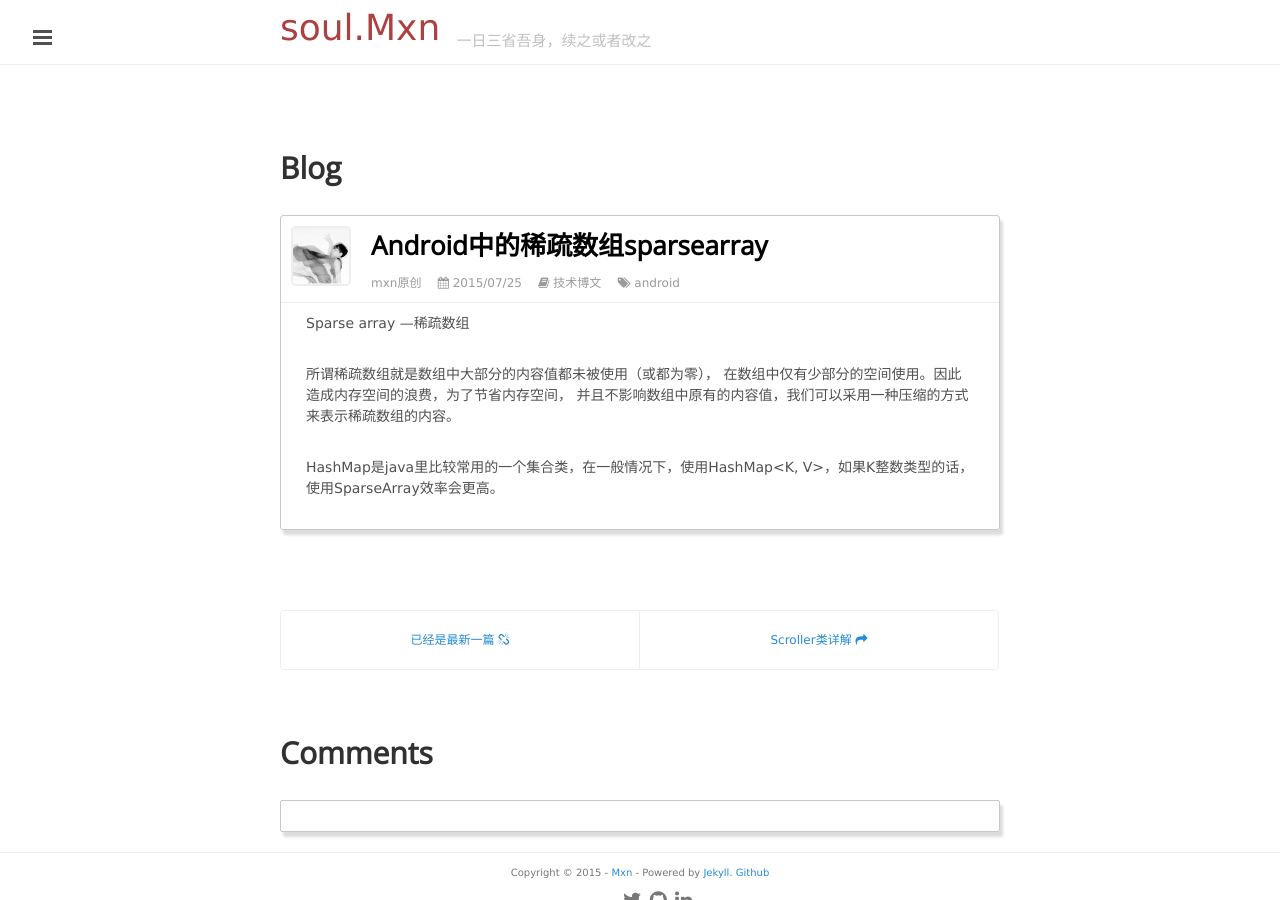
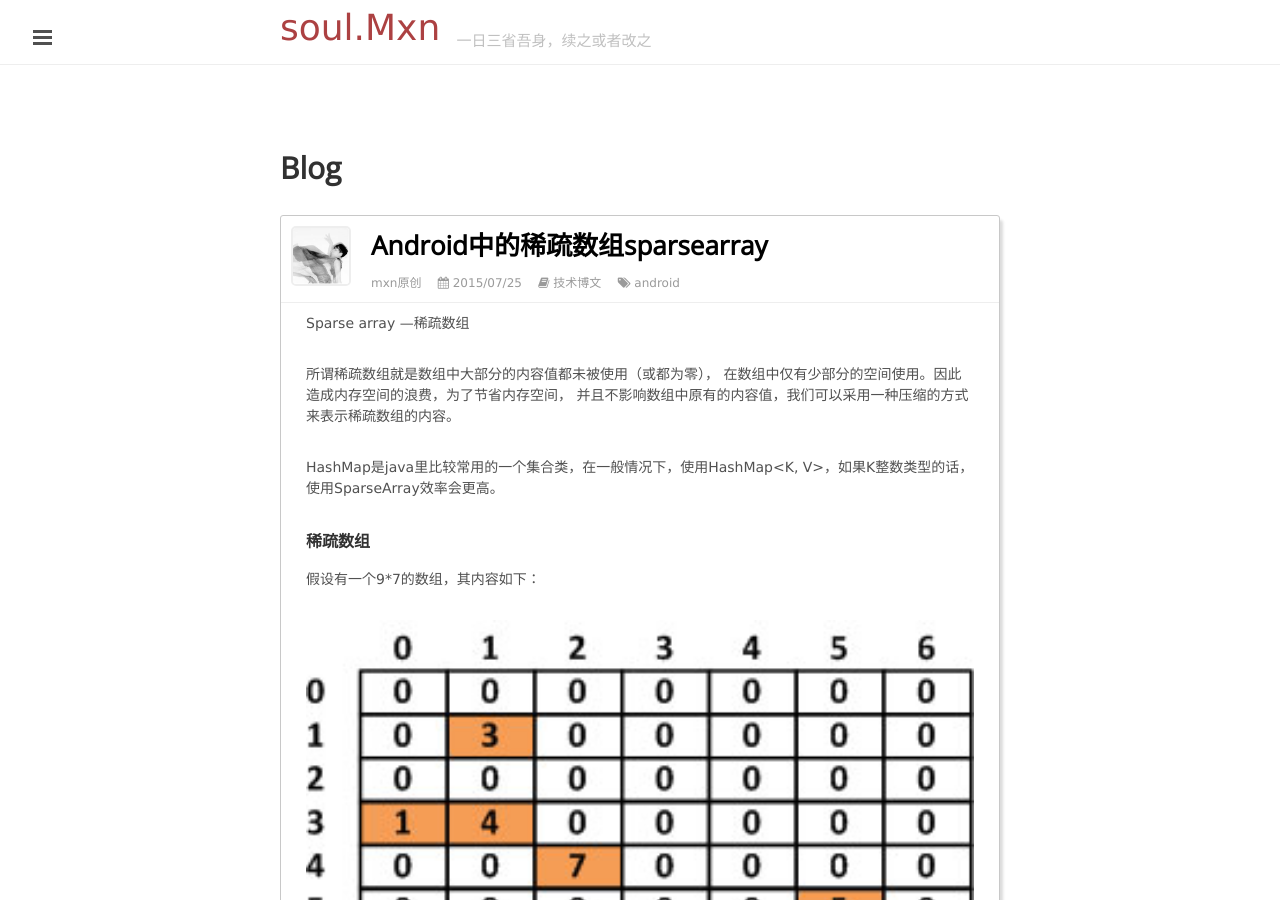
Before and after one commit to mxn21/mxn21.github.io, a Jekyll site: the page built from _posts/2015-7-25-Android中的稀疏数组SparseArray.md, in a window 1280 px wide and 900 px high. Built offline with Jekyll 4.4.1, drawn with Linux system fonts in a browser that asks for light colours; Markdown is read by kramdown in place of the engine named in the settings; comment, search, counter and statistics services are not loaded.

Commit message:
123123
12321

```diff
--- a/_posts/2015-7-25-Android中的稀疏数组SparseArray.md
+++ b/_posts/2015-7-25-Android中的稀疏数组SparseArray.md
@@ -13,3 +13,9 @@
 并且不影响数组中原有的内容值，我们可以采用一种压缩的方式来表示稀疏数组的内容。
 
 HashMap是java里比较常用的一个集合类，在一般情况下，使用HashMap<K, V>，如果K整数类型的话，使用SparseArray效率会更高。
+
+### 稀疏数组
+
+假设有一个9*7的数组，其内容如下：
+
+![](https://raw.githubusercontent.com/mxn21/mxn21.github.io/master/public/img/img42.jpg)
```
Also changed, not shown: public/img/img42.jpg (added), public/img/img43.jpg (added).
